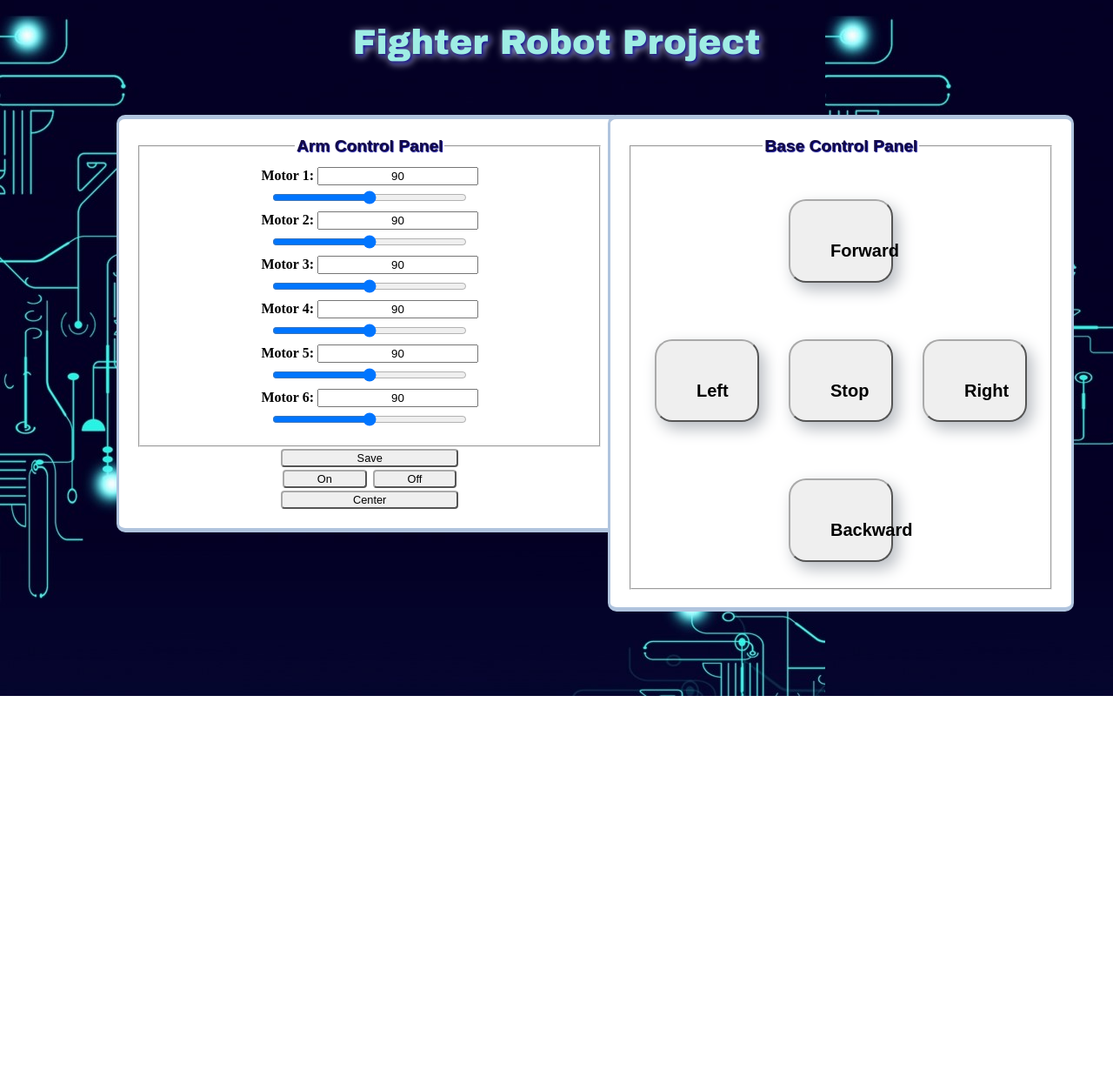
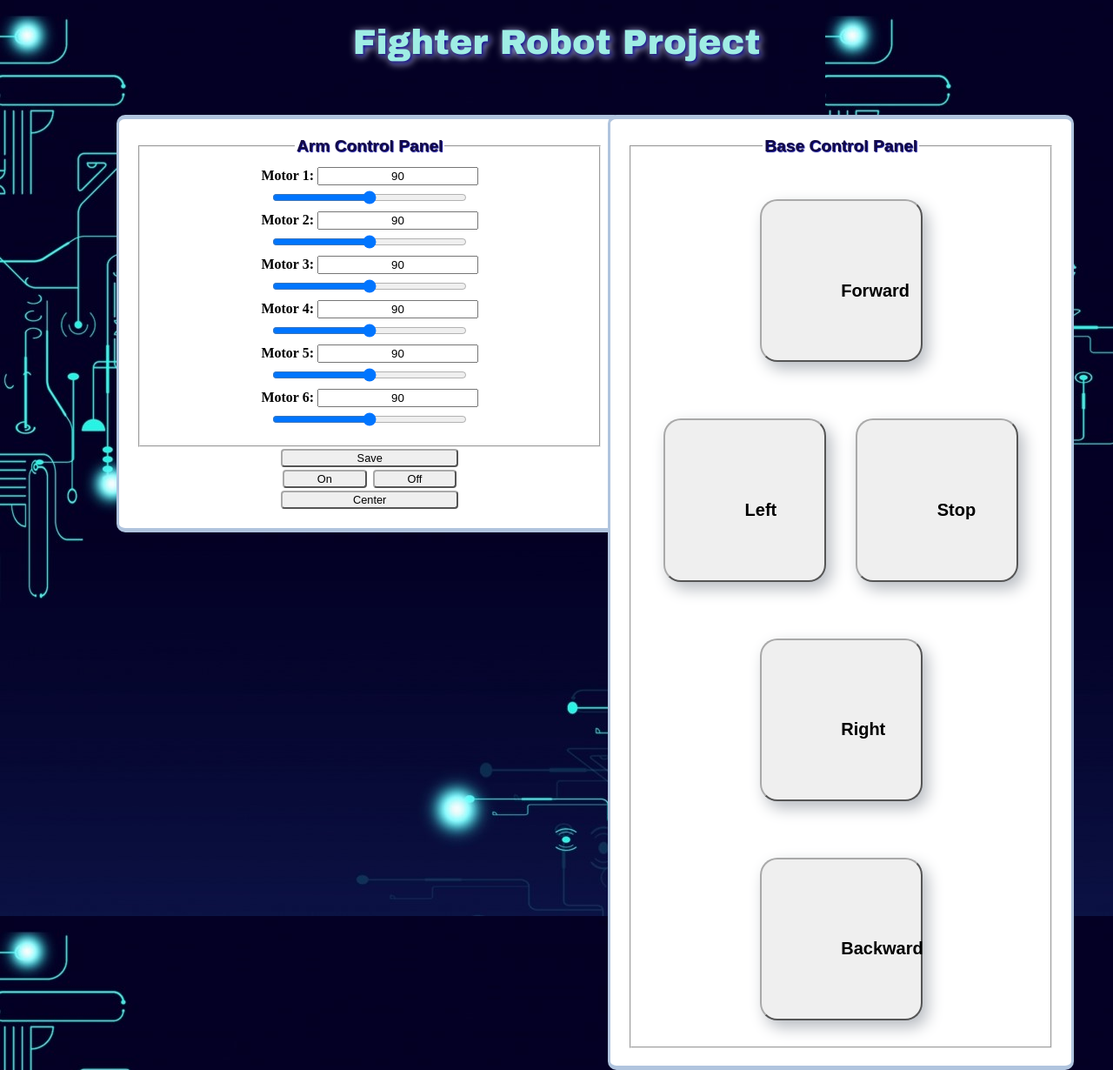
Before and after one commit to KawtherAH/FR_ControlPanel, a PHP site: page / in a window 1280 px wide. Shown: the whole page at 87% size. Before the commit the page ends 800 px from the top, so only its background shows below. Run offline with PHP 8.4, Linux system fonts and the light colour scheme.

Commit message:
Update ss.css

```diff
--- a/ss.css
+++ b/ss.css
@@ -89,5 +89,5 @@ button.map{
     width: 120px;
     height: 60px;
     margin: 45px 15px 20px;
-    padding: 10%;
+    padding: 20%;
 }
```
